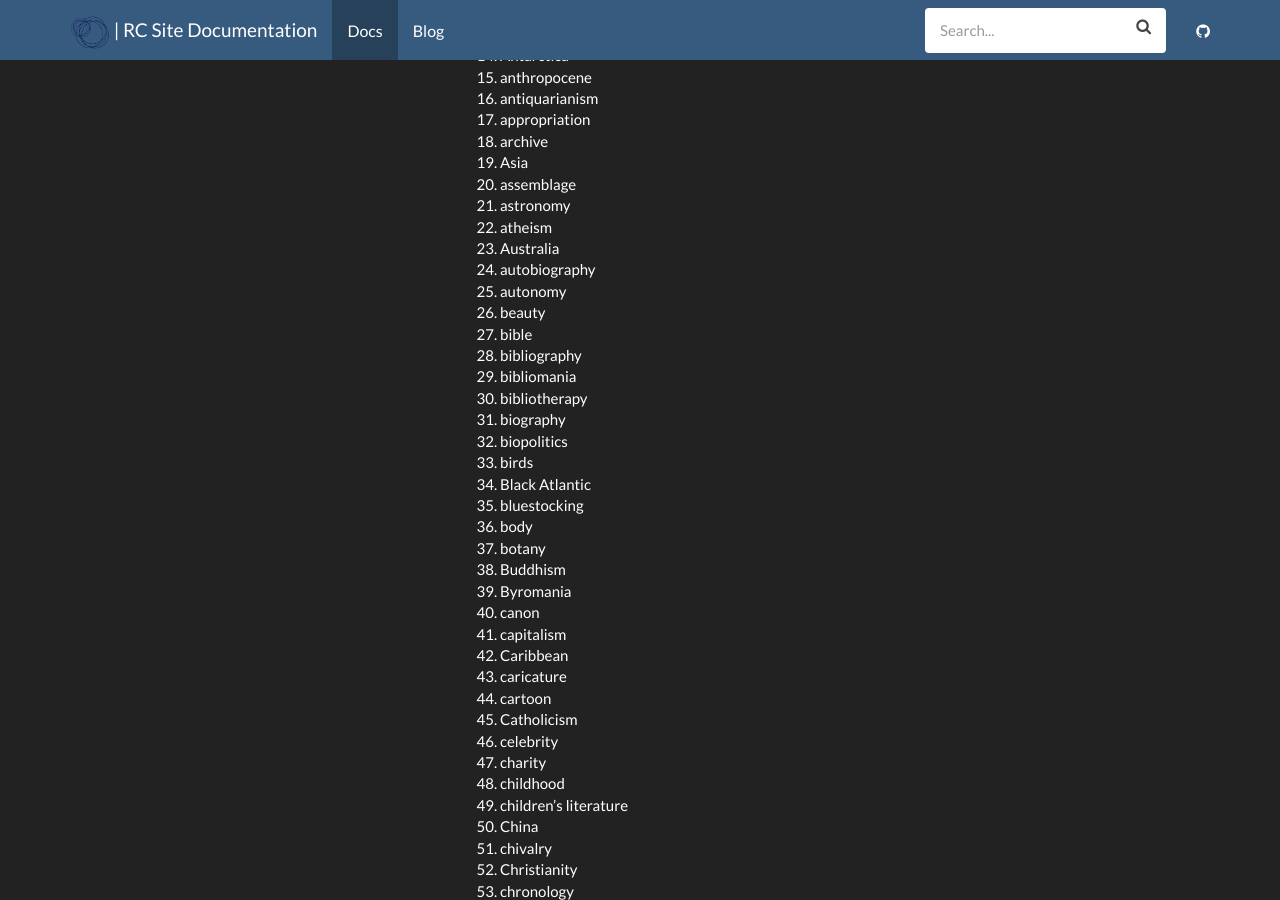
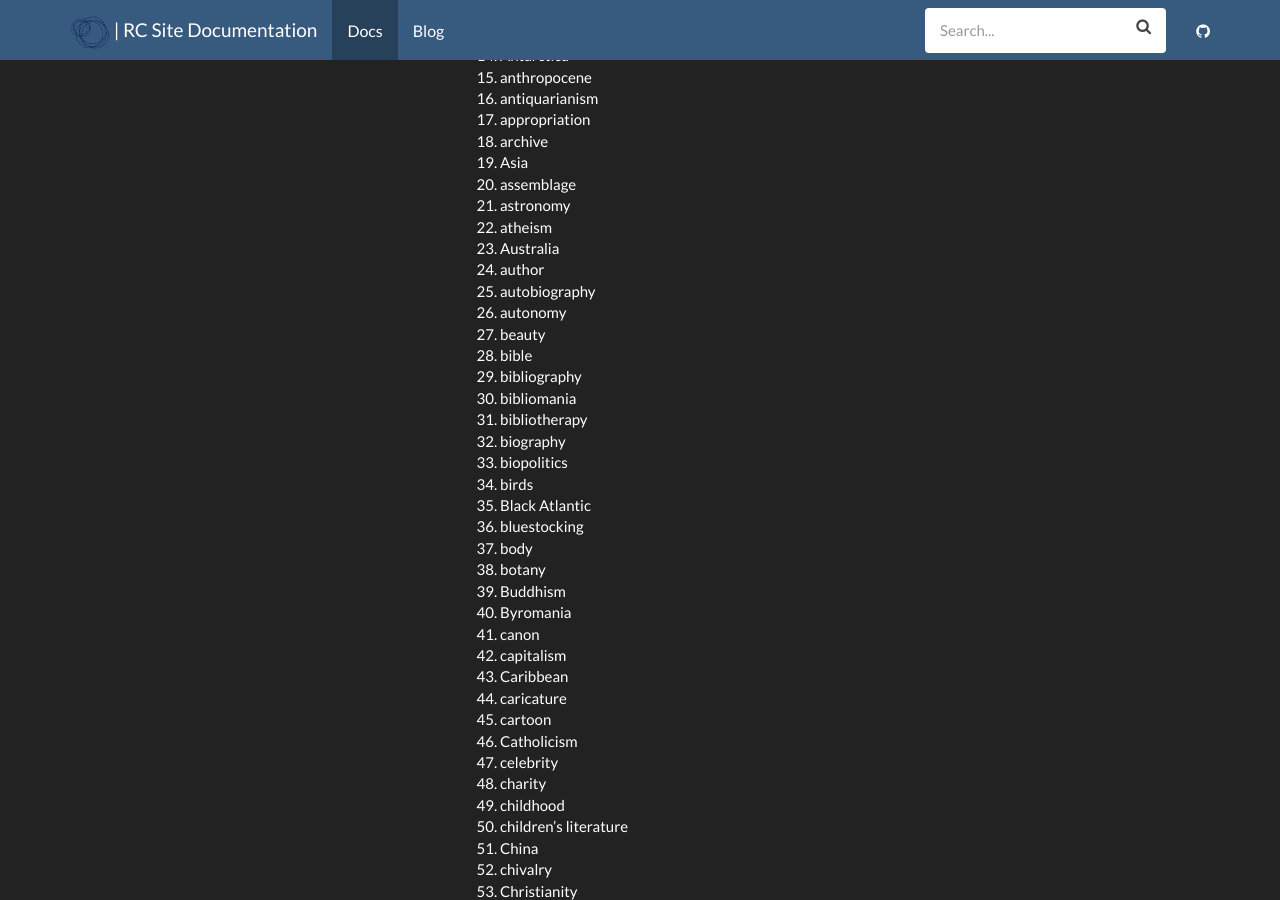
Before and after one commit to steve-kasica/romanticcircles.github.io, a Jekyll site: the page built from _docs/contributor-resources/rc-tagging.md, in a window 1280 px wide and 900 px high, scrolled down 704 px. Built offline with Jekyll 4.4.1, drawn with Linux system fonts in a browser that asks for light colours.

Commit message:
added tag

```diff
--- a/_docs/contributor-resources/rc-tagging.md
+++ b/_docs/contributor-resources/rc-tagging.md
@@ -33,307 +33,308 @@ Please select 4-6 tags from the following list that are generally relevant to th
 21. astronomy
 22. atheism
 23. Australia
-24. autobiography
-25. autonomy
-26. beauty
-27. bible
-28. bibliography
-29. bibliomania
-30. bibliotherapy
-31. biography
-32. biopolitics
-33. birds
-34. Black Atlantic
-35. bluestocking
-36. body
-37. botany
-38. Buddhism
-39. Byromania
-40. canon
-41. capitalism
-42. Caribbean
-43. caricature
-44. cartoon
-45. Catholicism
-46. celebrity
-47. charity
-48. childhood
-49. children's literature
-50. China
-51. chivalry
-52. Christianity
-53. chronology
-54. circulation
-55. class
-56. climate change
-57. close reading
-58. clouds
-59. code switching
-60. collaboration
-61. colonialism
-62. comedy
-63. communism
-64. community
-65. comparative literature
-66. conscious
-67. constellation
-68. consumerism
-69. contemporary culture
-70. contemporary poetry
-71. Continental
-72. copyright
-73. correspondence
-74. cosmopolitanism
-75. creolization
-76. Crimean War
-77. critical theory
-78. cyberpunk
-79. death
-80. deconstruction
-81. democracy
-82. desire
-83. diaspora
-84. digital humanities
-85. disability
-86. disaster
-87. disease
-88. domesticity
-89. drama
-90. dream
-91. drugs
-92. East Asia
-93. East India Company
-94. ecology
-95. ecosystems
-96. editing
-97. elegy
-98. embodiment
-99. empire
-100. empiricism
-101. enclosure
-102. Enlightenment
-103. entanglement
-104. eugenics
-105. Eastern Europe
-106. Europe
-107. environment
-108. environmentalism
-109. epistemology
-110. epistolary
-111. ethics
-112. evolution
-113. existentialism
-114. experience
-115. exploration
-116. fanfiction
-117. fantasy
-118. fascism
-119. fashion
-120. fear
-121. feeling
-122. feminism
-123. film
-124. food
-125. fragment
-126. freedom
-127. freemasonry
-128. French Revolution
-129. gender
-130. gender roles
-131. genocide
-132. genre
-133. German Romanticism
-134. global
-135. gothic
-136. grammar
-137. Haitian Revolution
-138. Hinduism
-139. Hispanosphere
-140. historicism
-141. historiography
-142. history
-143. homoeroticism
-144. homosexuality
-145. human rights
-146. humanism
-147. humanities
-148. hybridity
-149. iconoclasm
-150. iconology
-151. idealism
-152. identity
-153. ideology
-154. imagination
-155. immortality
-156. imperialism
-157. incest
-158. India
-159. individualism
-160. Industrial Revolution
-161. interdisciplinary
-162. intersectionality
-163. Ireland
-164. Islam
-165. Italy
-166. Jacobins
-167. Jamaica
-168. Japan
-169. Jewish authors
-170. journal-keeping
-171. journalism
-172. Kabbalah
-173. labor
-174. Lake District
-175. landscape
-176. language
-177. Latin America
-178. law
-179. liberty
-180. literary criticism
-181. love
-182. lyric
-183. machine
-184. magic lantern
-185. manners
-186. mapping
-187. manuscripts
-188. Maroons
-189. marriage
-190. Marxism
-191. masculinity
-192. masochism
-193. materialism
-194. media
-195. medicine
-196. melodrama
-197. memory
-198. Mexico
-199. Middle Ages
-200. middle class
-201. Middle East
-202. mobility
-203. modernity
-204. monarchy
-205. morality
-206. mountaineering
-207. movement
-208. multimedia
-209. museum
-210. music
-211. mythology
-212. Napoleonic wars
-213. nationalism
-214. natural history
-215. nature
-216. negative capability
-217. network
-218. new criticism
-219. new historicism
-220. new materialism
-221. new media
-222. New Zealand
-223. Norway
-224. novel
-225. Obi
-226. ode
-227. orality
-228. Orientalism
-229. orthodoxy
-230. pandemic
-231. panorama
-232. paradox
-233. passion
-234. performance
-235. periodical
-236. periodization
-237. perspective
-238. Peterloo
-239. phenomenology
-240. philology
-241. philosophy
-242. photography
-243. phrenology
-244. picture theory
-245. picturesque
-246. place
-247. plague
-248. play
-249. politics
-250. popular culture
-251. pornography
-252. postcolonial
-253. post-romantic
-254. poverty
-255. presentism
-256. print culture
-257. propaganda
-258. prophecy
-259. prosody
-260. Protestantism
-261. Protestant Reformation
-262. psychoanalysis
-263. psychology
-264. public
-265. publishing
-266. queer studies
-267. race
-268. radicalism
-269. reader response
-270. realism
-271. reception studies
-272. reform
-273. religion
-274. remediation
-275. reproduction
-276. republicanism
-277. resistance
-278. reviews
-279. revision
-280. revolution
-281. rhetoric
-282. rhythm
-283. romance
-284. Rome
-285. ruins
-286. rural
-287. Russia
-288. satire
-289. science
-290. science fiction
-291. Scotland
-292. sculpture
-293. secularism
-294. sensation
-295. sensibility
-296. sentimentality
-297. sexuality
-298. silence
-299. skepticism
-300. sky
-301. slave narrative
-302. slavery
-303. social media
-304. sociology
-305. sound
-306. South America
-307. spatiality
-308. spectacle
-309. study abroad
-310. subjectivity
-311. sublime
-312. sympathy
-313. taste
-314. teaching
-315. technology
-316. temporality
-317. textuality
-318. theater
-319. theology
-320. theory
-321. thing theory
-322. topography
-323. tourism
-324. tragedy
+24. author
+25. autobiography
+26. autonomy
+27. beauty
+28. bible
+29. bibliography
+30. bibliomania
+31. bibliotherapy
+32. biography
+33. biopolitics
+34. birds
+35. Black Atlantic
+36. bluestocking
+37. body
+38. botany
+39. Buddhism
+40. Byromania
+41. canon
+42. capitalism
+43. Caribbean
+44. caricature
+45. cartoon
+46. Catholicism
+47. celebrity
+48. charity
+49. childhood
+50. children's literature
+51. China
+52. chivalry
+53. Christianity
+54. chronology
+55. circulation
+56. class
+57. climate change
+58. close reading
+59. clouds
+60. code switching
+61. collaboration
+62. colonialism
+63. comedy
+64. communism
+65. community
+66. comparative literature
+67. conscious
+68. constellation
+69. consumerism
+70. contemporary culture
+71. contemporary poetry
+72. Continental
+73. copyright
+74. correspondence
+75. cosmopolitanism
+76. creolization
+77. Crimean War
+78. critical theory
+79. cyberpunk
+80. death
+81. deconstruction
+82. democracy
+83. desire
+84. diaspora
+85. digital humanities
+86. disability
+87. disaster
+88. disease
+89. domesticity
+90. drama
+91. dream
+92. drugs
+93. East Asia
+94. East India Company
+95. ecology
+96. ecosystems
+97. editing
+98. elegy
+99. embodiment
+100. empire
+101. empiricism
+102. enclosure
+103. Enlightenment
+104. entanglement
+105. eugenics
+106. Eastern Europe
+107. Europe
+108. environment
+109. environmentalism
+110. epistemology
+111. epistolary
+112. ethics
+113. evolution
+114. existentialism
+115. experience
+116. exploration
+117. fanfiction
+118. fantasy
+119. fascism
+120. fashion
+121. fear
+122. feeling
+123. feminism
+124. film
+125. food
+126. fragment
+127. freedom
+128. freemasonry
+129. French Revolution
+130. gender
+131. gender roles
+132. genocide
+133. genre
+134. German Romanticism
+135. global
+136. gothic
+137. grammar
+138. Haitian Revolution
+139. Hinduism
+140. Hispanosphere
+141. historicism
+142. historiography
+143. history
+144. homoeroticism
+145. homosexuality
+146. human rights
+147. humanism
+148. humanities
+149. hybridity
+150. iconoclasm
+151. iconology
+152. idealism
+153. identity
+154. ideology
+155. imagination
+156. immortality
+157. imperialism
+158. incest
+159. India
+160. individualism
+161. Industrial Revolution
+162. interdisciplinary
+163. intersectionality
+164. Ireland
+165. Islam
+166. Italy
+167. Jacobins
+168. Jamaica
+169. Japan
+170. Jewish authors
+171. journal-keeping
+172. journalism
+173. Kabbalah
+174. labor
+175. Lake District
+176. landscape
+177. language
+178. Latin America
+179. law
+180. liberty
+181. literary criticism
+182. love
+183. lyric
+184. machine
+185. magic lantern
+186. manners
+187. mapping
+188. manuscripts
+189. Maroons
+190. marriage
+191. Marxism
+192. masculinity
+193. masochism
+194. materialism
+195. media
+196. medicine
+197. melodrama
+198. memory
+199. Mexico
+200. Middle Ages
+201. middle class
+202. Middle East
+203. mobility
+204. modernity
+205. monarchy
+206. morality
+207. mountaineering
+208. movement
+209. multimedia
+210. museum
+211. music
+212. mythology
+213. Napoleonic wars
+214. nationalism
+215. natural history
+216. nature
+217. negative capability
+218. network
+219. new criticism
+220. new historicism
+221. new materialism
+222. new media
+223. New Zealand
+224. Norway
+225. novel
+226. Obi
+227. ode
+228. orality
+229. Orientalism
+230. orthodoxy
+231. pandemic
+232. panorama
+233. paradox
+234. passion
+235. performance
+236. periodical
+237. periodization
+238. perspective
+239. Peterloo
+240. phenomenology
+241. philology
+242. philosophy
+243. photography
+244. phrenology
+245. picture theory
+246. picturesque
+247. place
+248. plague
+249. play
+250. politics
+251. popular culture
+252. pornography
+253. postcolonial
+254. post-romantic
+255. poverty
+256. presentism
+257. print culture
+258. propaganda
+259. prophecy
+260. prosody
+261. Protestantism
+262. Protestant Reformation
+263. psychoanalysis
+264. psychology
+265. public
+266. publishing
+267. queer studies
+268. race
+269. radicalism
+270. reader response
+271. realism
+272. reception studies
+273. reform
+274. religion
+275. remediation
+276. reproduction
+277. republicanism
+278. resistance
+279. reviews
+280. revision
+281. revolution
+282. rhetoric
+283. rhythm
+284. romance
+285. Rome
+286. ruins
+287. rural
+288. Russia
+289. satire
+290. science
+291. science fiction
+292. Scotland
+293. sculpture
+294. secularism
+295. sensation
+296. sensibility
+297. sentimentality
+298. sexuality
+299. silence
+300. skepticism
+301. sky
+302. slave narrative
+303. slavery
+304. social media
+305. sociology
+306. sound
+307. South America
+308. spatiality
+309. spectacle
+310. study abroad
+311. subjectivity
+312. sublime
+313. sympathy
+314. taste
+315. teaching
+316. technology
+317. temporality
+318. textuality
+319. theater
+320. theology
+321. theory
+322. thing theory
+323. topography
+324. tourism
+325. tragedy
 325. transatlantic studies
 326. transcultural
 327. translation
```
